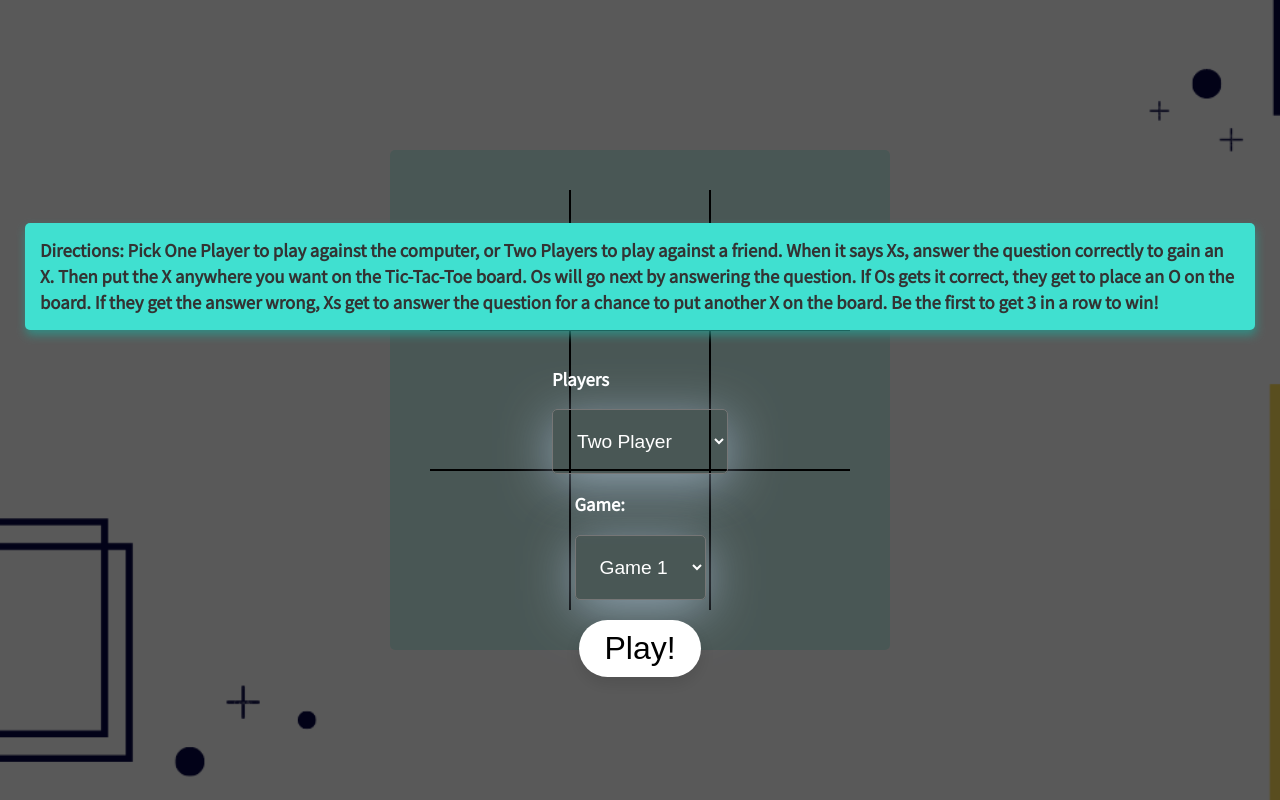
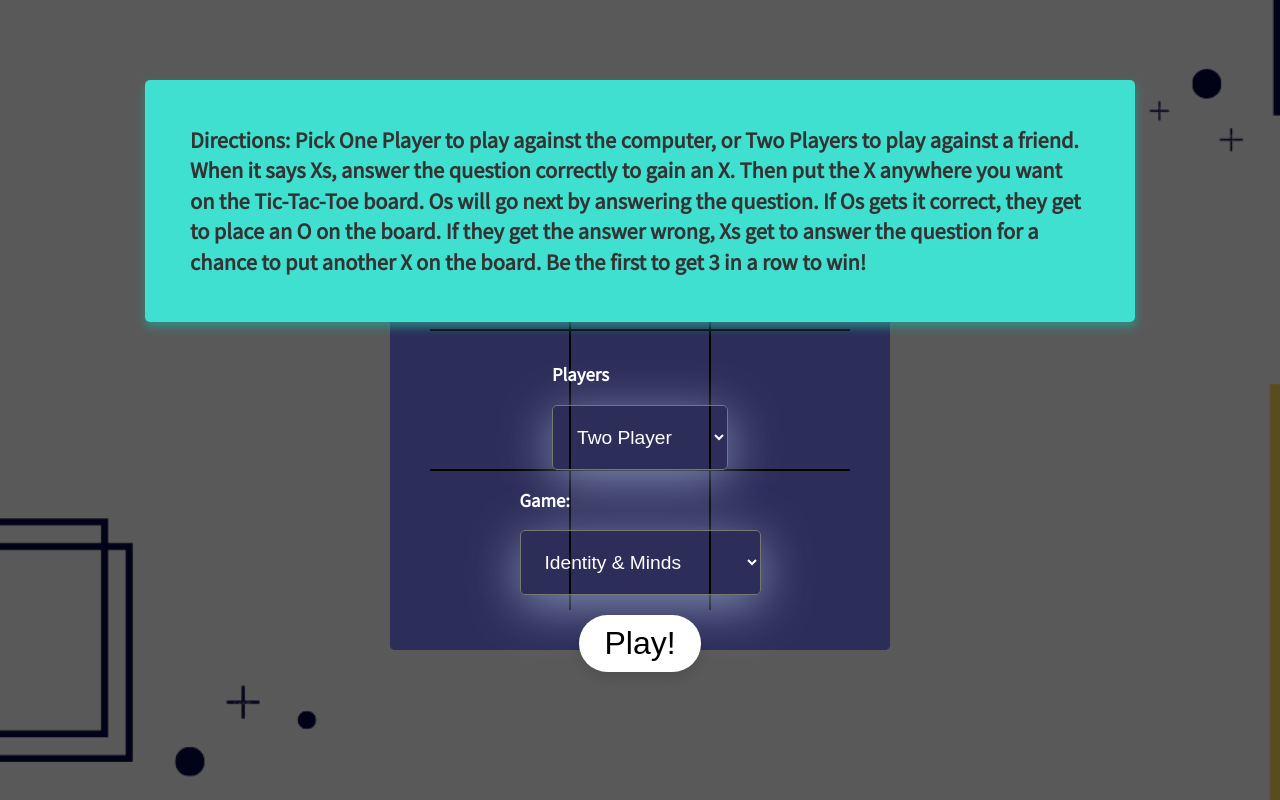
Before and after one commit to scubaluke/TicTacToe, a plain HTML site: page index.html in a window 1280 px wide. Drawn offline with Linux system fonts and the light colour scheme.

Commit message:
game names changed and corresponding backgrounds

```diff
--- a/funStyle.css
+++ b/funStyle.css
@@ -20,8 +20,20 @@ body {
 }
 
 .fill {
-  /* background-color: rgb(255, 218, 124); */
-  opacity: 0.2;
+  background-color: rgb(0, 255, 76);
+  border-radius: 5px;
+  height: 500px;
+  width: 500px;
+  position: absolute;
+  top: 50%;
+  left: 50%;
+  transform: translate(-50%, -50%);
+  -ms-transform: translate(-50%, -50%);
+  -webkit-transform: translate(-50%, -50%);
+}
+.white {
+  background-color: #fff;
+  opacity: 0.5;
   border-radius: 5px;
   height: 500px;
   width: 500px;
@@ -168,7 +180,7 @@ body {
   bottom: 0;
   background-color: rgb(0, 0, 0, 0.65);
   flex-direction: column;
-  justify-content: center;
+  /* justify-content: center; */
   align-items: center;
   color: white;
   overflow: auto;
@@ -272,7 +284,7 @@ body {
   color: #fff;
   transform: translateY(-7px);
 }
-/***********  SELECT PLAYERS AND GAME  ********************/
+/***********  "COMPUTER THINKING" SINGLE PLAYER  ********************/
 .thinking {
   transition: 1s ease-in-out;
   display: none;
@@ -288,26 +300,28 @@ body {
   color: rgb(223, 126, 91);
   font-size: 2rem;
 }
+.thinking.show {
+  display: flex;
+  z-index: 100;
+}
+/***********  SELECT PLAYERS AND GAME  ********************/
 .directions {
   /* margin: 8%;
   margin-bottom: 10px; */
   /* position: absolute; */
-  margin-top: 100px;
-  margin-left: 25px;
-  margin-right: 25px;
+  margin-top: 80px;
+  margin-left: 145px;
+  margin-right: 145px;
   /* margin: 20px; */
-  line-height: 1.6rem;
-  padding: 15px;
+  line-height: 1.9rem;
+  font-size: 1.4rem;
+  padding: 45px;
   border-radius: 5px;
   color: #333;
   background-color: turquoise;
   box-shadow: 1px 5px 10px rgba(42, 153, 142, 0.795);
 }
 
-.thinking.show {
-  display: flex;
-  z-index: 100;
-}
 .choosePlayersAndGame button {
   display: inline-flex;
   text-align: center;
@@ -333,7 +347,10 @@ body {
 
 @media only screen and (max-width: 650px) {
   .directions {
-    margin-top: 330px;
+    /* position: relative; */
+    margin: 20px;
+
+    padding: 5px;
   }
   .choosePlayersAndGame button {
     font-size: 1.3rem;
--- a/index.html
+++ b/index.html
@@ -50,10 +50,10 @@
       <label for="game" class="gameToPlay">
           <h3>Game:</h3>
         <select name="game" id="questionsToAsk">
-            <option value="game1">Game 1</option>
-           <option value="game2">Game 2</option>
-              <option value="game3">Game 3</option>
-              <option value="game4">Game 4</option>
+            <option value="game1">Identity & Minds</option>
+           <option value="game2">Courage & Kindness</option>
+              <option value="game3">A Place to Belong</option>
+              <option value="game4">A Healthy Well-being</option>
 
          </select>
          </label>
--- a/index.js
+++ b/index.js
@@ -117,7 +117,7 @@ function handleClick(e) {
       swapTurns();
       setBoardHoverClass();
     }
-  } else if (selectPlayers === 'single' && currentClass == 'x') {
+  } else if (selectPlayers === 'single' && currentClass === 'x') {
     placeMark(cell, currentClass);
 
     if (checkWin(currentClass)) {
@@ -178,13 +178,32 @@ function checkWin(currentClass) {
     )
   );
 }
+const selectQuestions = document.querySelector('#questionsToAsk');
+
 function setBackground() {
-  const randomColor = Math.floor(Math.random() * 16777215).toString(16);
   const background = document.querySelector('.fill');
-  background.style.backgroundColor = `#${randomColor}`;
+  switch (selectQuestions.value) {
+    case 'game1':
+      background.style.backgroundColor = 'blue';
+      break;
+    case 'game2':
+      background.style.backgroundColor = 'purple';
+      break;
+    case 'game3':
+      background.style.backgroundColor = 'orange';
+      break;
+    case 'game4':
+      background.style.backgroundColor = 'green';
+      break;
+    default:
+      background.style.backgroundColor = 'yellow';
+  }
+  // background.style.backgroundColor = `#${randomColor}`;
+  // const randomColor = Math.floor(Math.random() * 16777215).toString(16);
 }
 
 restartButton.addEventListener('click', startGame);
+selectQuestions.addEventListener('change', setBackground);
 restartButton.addEventListener('click', setBackground);
 setBackground();
 
@@ -198,7 +217,6 @@ let questionIndex = 0;
 let wrongAnswerCount = 0;
 const chooseGameAndPlayers = document.querySelector('.choosePlayersAndGame');
 /** *****    SELECT QUESTIONS FOR GAME **** */
-const selectQuestions = document.querySelector('#questionsToAsk');
 let userSelectedQuestions = '';
 
 function findUserSelectedQuestions() {
```
